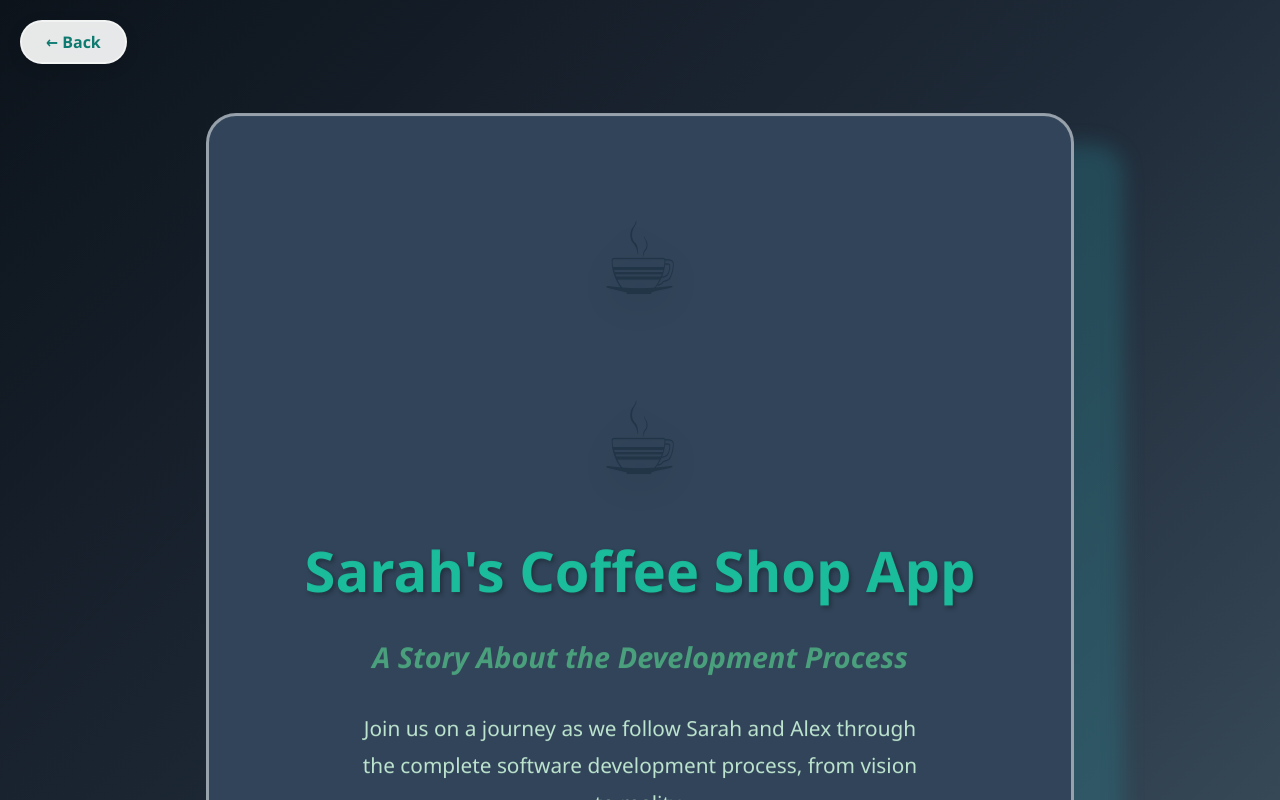
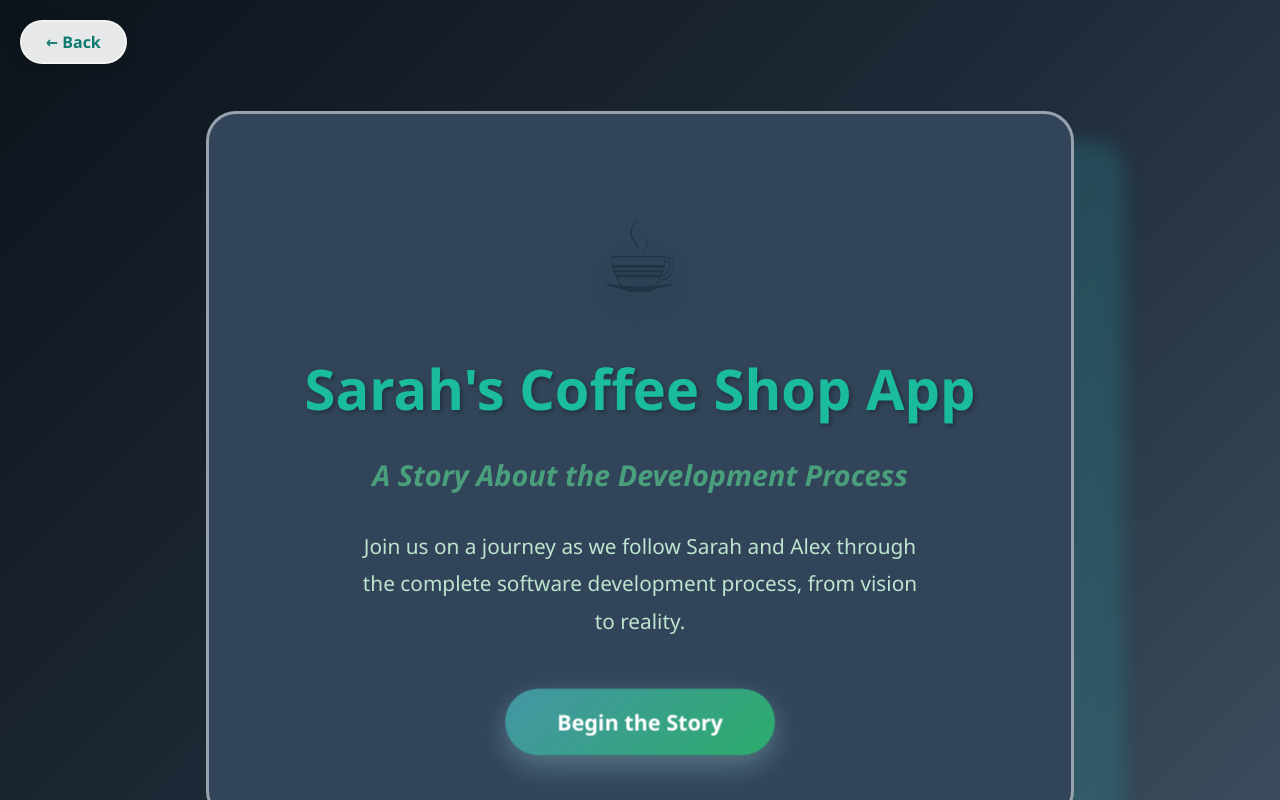
Before and after one commit to Sripradha17/Software-Development-Process, a React (Vite) app: page /story in a window 1280 px wide. Shown: the top 800 px of the page. Built offline with nearby package versions, Linux system fonts and the light colour scheme.

Commit message:
color scheme for the chapter content

```diff
--- a/src/pages/story.jsx
+++ b/src/pages/story.jsx
@@ -130,8 +130,6 @@ const DevelopmentProcessStory = () => {
               {" "}
               <motion.div style={styles.introIcon}> ☕ </motion.div>
               {""}
-              <motion.div style={styles.introIcon}> ☕ </motion.div>
-              {""}
               <motion.h1 style={styles.introTitle}>
                 {" "}
                 Sarah's Coffee Shop App{" "}
@@ -210,18 +208,7 @@ const DevelopmentProcessStory = () => {
         />
       </div>
 
-      {/* Chapter navigation dots are rendered inside the chapter container now */}
-
-      <AnimatePresence mode="wait" custom={currentChapter}>
-        <motion.div
-          key={currentChapter}
-          style={styles.chapterContainer}
-          variants={chapterVariants}
-          initial="enter"
-          animate="center"
-          exit="exit"
-        >
-          {/* Chapter navigation dots (placed relative to chapter top) */}
+      {/* Chapter navigation dots */}
       <div style={styles.dotsContainer}>
         {chapters.map((ch, index) => (
           <motion.button
@@ -243,6 +230,15 @@ const DevelopmentProcessStory = () => {
         ))}
       </div>
 
+      <AnimatePresence mode="wait" custom={currentChapter}>
+        <motion.div
+          key={currentChapter}
+          style={styles.chapterContainer}
+          variants={chapterVariants}
+          initial="enter"
+          animate="center"
+          exit="exit"
+        >
           <motion.div
             style={styles.chapterContent}
             variants={containerVariants}
--- a/src/pages/styles.jsx
+++ b/src/pages/styles.jsx
@@ -424,7 +424,7 @@ const style = {
     fontWeight: "800",
     textAlign: "center",
     marginBottom: "10px",
-    background: "linear-gradient(135deg, #667eea 0%, #764ba2 100%)",
+    background: "linear-gradient(135deg, #4bb1b4ff 0%, #325fa1ff 100%)",
     WebkitBackgroundClip: "text",
     WebkitTextFillColor: "transparent",
     backgroundClip: "text",
@@ -434,9 +434,10 @@ const style = {
     fontSize: "clamp(1rem, 2vw, 1.4rem)",
     fontWeight: "600",
     textAlign: "center",
-    color: "#666",
+    color: "#ffeb3b", // Bright yellow for subtitle
     marginBottom: "40px",
     fontStyle: "italic",
+    textShadow: "0 2px 8px rgba(0,0,0,0.7)", // Add shadow for readability
   },
   storyContent: {
     marginBottom: "40px",
@@ -445,21 +446,24 @@ const style = {
   storyLine: {
      fontSize: "clamp(1rem, 2vw, 1.2rem)",
      lineHeight: 1.8,
-    color: "#333",
+     color: "#fff", // Bright white for high contrast
      marginBottom: "20px",
      textAlign: "left",
+     textShadow: "0 2px 8px rgba(0,0,0,0.7)", // Add shadow for readability
   },
   bulletPoint: {
      paddingLeft: "20px",
-    fontWeight: "500",
-    color: "#555",
+     fontWeight: "700",
+     color: "#ffeb3b", // Bright yellow for bullets
+     textShadow: "0 2px 8px rgba(0,0,0,0.7)",
   },
   quoteLine: {
      fontStyle: "italic",
-    color: "#4a5568",
-    borderLeft: "4px solid #667eea",
+     color: "#00eaff", // Bright cyan for quotes
+     borderLeft: "4px solid #ffeb3b", // Bright yellow border
      paddingLeft: "20px",
-    fontWeight: "500",
+     fontWeight: "700",
+     textShadow: "0 2px 8px rgba(0,0,0,0.7)",
   },
   illustration: {
     fontSize: "clamp(40px, 6vw, 60px)",
```
Lines whose indentation alone changed are shown as unchanged.
